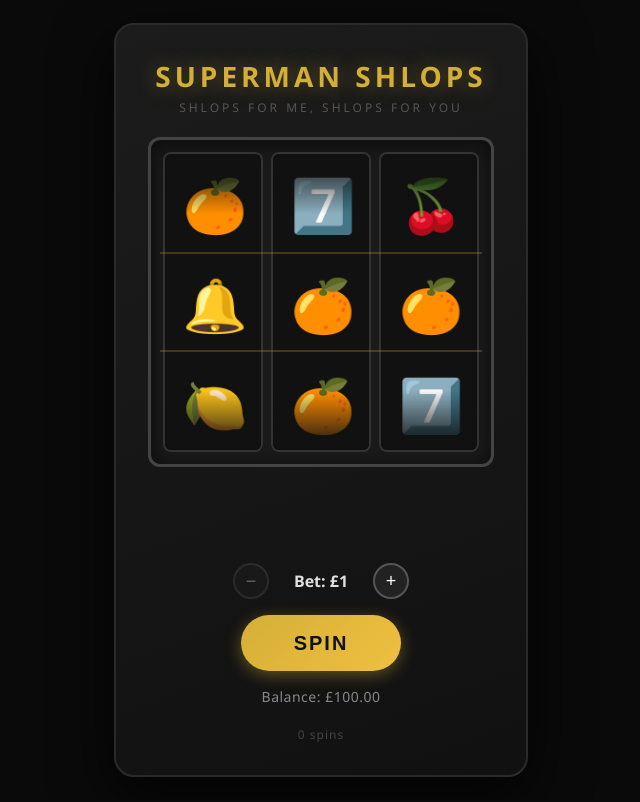
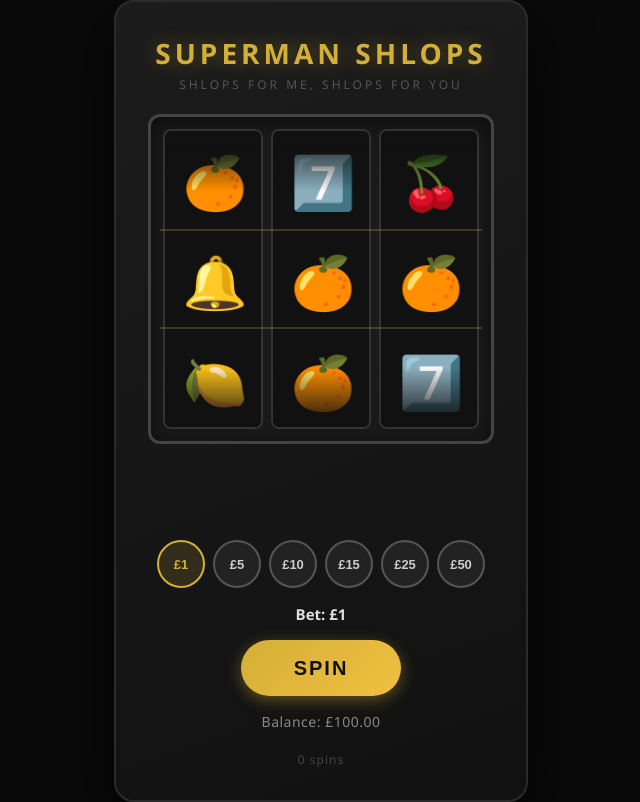
Before and after one commit to danbennett239/House-Always-Loses, a React (Vite) app: page / in a window 1280 px wide. Shown: the whole page, without its empty margins (319-959 px from the left). Built offline with nearby package versions, Linux system fonts and the light colour scheme.

Commit message:
feat: buttons for increments of 5 uppto 50 for betting amount

```diff
--- a/src/components/SlotMachine/SpinButton.css
+++ b/src/components/SlotMachine/SpinButton.css
@@ -6,39 +6,46 @@
   margin-top: 20px;
 }
 
-.bet-row {
+.bet-increments {
   display: flex;
-  align-items: center;
-  gap: 12px;
+  gap: 8px;
+  flex-wrap: wrap;
+  justify-content: center;
 }
 
-.bet-adj {
-  width: 36px;
-  height: 36px;
+.bet-chip {
+  width: 48px;
+  height: 48px;
   border-radius: 50%;
   border: 2px solid #555;
   background: #222;
-  color: #fff;
-  font-size: 18px;
+  color: #ccc;
+  font-size: 13px;
+  font-weight: 600;
   cursor: pointer;
-  transition: background 0.15s, border-color 0.15s;
+  transition: background 0.15s, border-color 0.15s, color 0.15s;
 }
 
-.bet-adj:hover:not(:disabled) {
+.bet-chip:hover:not(:disabled) {
   background: #333;
   border-color: #888;
+  color: #fff;
 }
 
-.bet-adj:disabled {
-  opacity: 0.35;
+.bet-chip.active {
+  border-color: #d4af37;
+  background: rgba(212, 175, 55, 0.15);
+  color: #d4af37;
+}
+
+.bet-chip:disabled {
+  opacity: 0.25;
   cursor: not-allowed;
 }
 
 .bet-display {
-  font-size: 16px;
+  font-size: 15px;
   font-weight: 600;
-  min-width: 80px;
-  text-align: center;
   color: #e0e0e0;
 }
 
--- a/src/components/SlotMachine/SpinButton.jsx
+++ b/src/components/SlotMachine/SpinButton.jsx
@@ -1,21 +1,24 @@
 import './SpinButton.css'
+
+const BET_INCREMENTS = [1, 5, 10, 15, 25, 50]
 
 export default function SpinButton({ bet, setBet, balance, onSpin, disabled }) {
   return (
     <div className="spin-controls">
-      <div className="bet-row">
-        <button
-          className="bet-adj"
-          onClick={() => setBet(bet - 1)}
-          disabled={bet <= 1 || disabled}
-        >−</button>
-        <span className="bet-display">Bet: £{bet}</span>
-        <button
-          className="bet-adj"
-          onClick={() => setBet(bet + 1)}
-          disabled={bet >= balance || disabled}
-        >+</button>
+      <div className="bet-increments">
+        {BET_INCREMENTS.map((amount) => (
+          <button
+            key={amount}
+            className={`bet-chip${bet === amount ? ' active' : ''}`}
+            onClick={() => setBet(amount)}
+            disabled={amount > balance || disabled}
+          >
+            £{amount}
+          </button>
+        ))}
       </div>
+
+      <div className="bet-display">Bet: £{bet}</div>
 
       <button className="spin-btn" onClick={onSpin} disabled={disabled}>
         {disabled ? 'Spinning…' : 'SPIN'}
```
Also changed, not shown: 1 other file (tests, documents, lock files or other folders).
